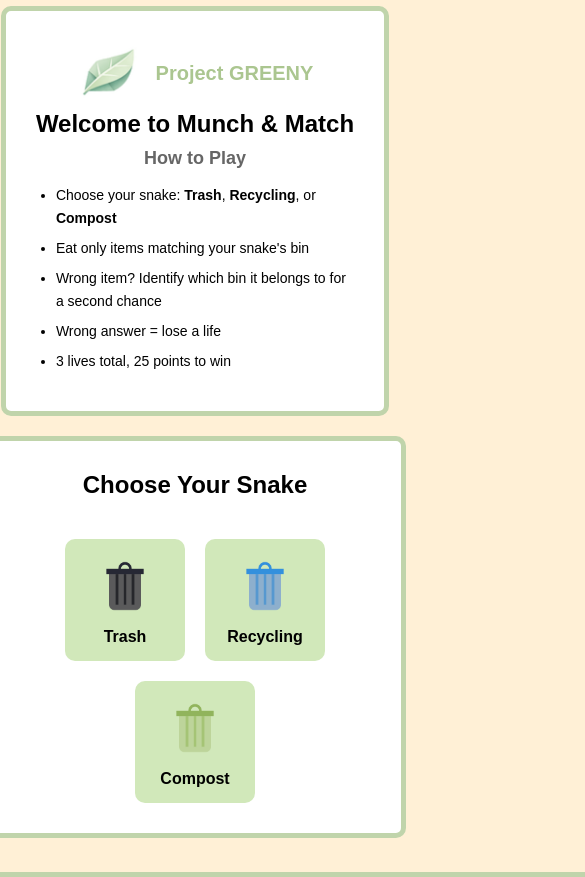
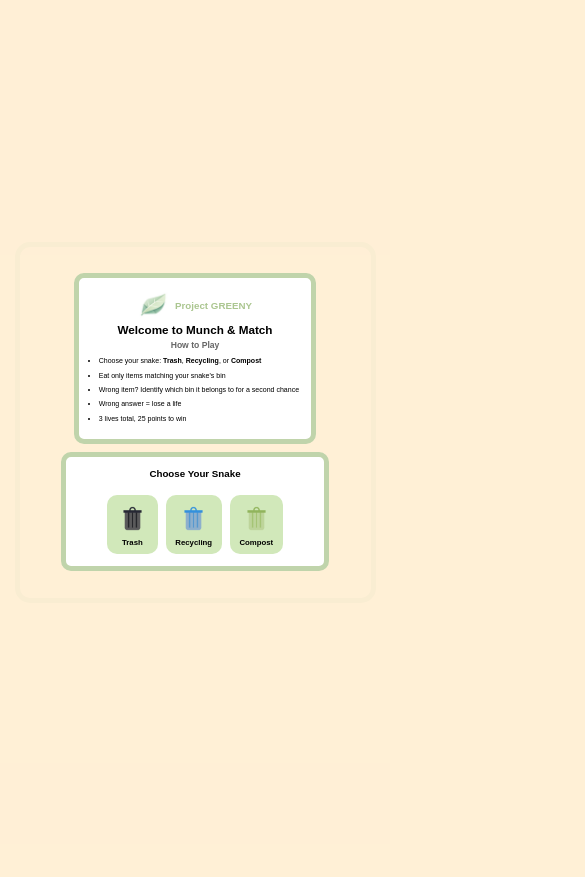
Before and after one commit to crbns/project-greeny-game, a website: page index.html in a window 390 px wide. Shown: the top 877 px of the page, 585 px wide, since content can reach past the window. After the commit the page ends 844 px from the top, so only its background shows below. Drawn offline with Linux system fonts and the light colour scheme.

Commit message:
add dynamic scaling to game canvas and messages

```diff
--- a/index.html
+++ b/index.html
@@ -15,6 +15,10 @@
       canvas {
         border: 5px solid #c0d4ab;
         border-radius: 15px;
+        max-width: 90vmin;
+        max-height: 90vmin;
+        width: 100%;
+        height: 100%;
       }
       .overlay {
         position: fixed;
@@ -31,20 +35,25 @@
       .message {
         background: #ffffff;
         color: #000000;
-        padding: 20px;
+        padding: 2vmin;
         border: 5px solid #c0d4ab;
         border-radius: 10px;
         text-align: center;
         font-family: Arial, sans-serif;
+        max-width: 90vmin;
+        max-height: 90vmin;
+        width: auto;
+        height: auto;
+        overflow: auto;
       }
       #continueBtn {
         background: #c0d4ab;
         color: #000000;
         border: none;
-        padding: 10px 20px;
-        margin-top: 10px;
+        padding: 1.5vmin 3vmin;
+        margin-top: 1vmin;
         cursor: pointer;
-        font-size: 16px;
+        font-size: 2vmin;
       }
       #continueBtn:hover {
         background: #b0c49b;
@@ -54,10 +63,10 @@
         background: #c0d4ab;
         color: #000000;
         border: none;
-        padding: 10px 20px;
-        margin: 0 10px;
+        padding: 1.5vmin 3vmin;
+        margin: 0 1vmin;
         cursor: pointer;
-        font-size: 16px;
+        font-size: 2vmin;
       }
       #yesBtn:hover,
       #noBtn:hover {
@@ -65,24 +74,24 @@
       }
       .theme-buttons {
         display: flex;
-        gap: 20px;
+        gap: 2vmin;
         justify-content: center;
         flex-wrap: wrap;
-        margin-top: 20px;
+        margin-top: 2vmin;
       }
       .theme-btn {
         background: #d1e8ba;
         color: #000000;
         border: none;
-        padding: 15px 20px;
+        padding: 2vmin 2.5vmin;
         cursor: pointer;
-        font-size: 16px;
+        font-size: 2vmin;
         border-radius: 10px;
         display: flex;
         flex-direction: column;
         align-items: center;
-        gap: 10px;
-        min-width: 120px;
+        gap: 1vmin;
+        min-width: 12vmin;
         transition: background 0.2s;
       }
       .theme-btn:hover {
@@ -103,25 +112,25 @@
       .feedback-content {
         background: #ffffff;
         color: #000000;
-        padding: 30px;
+        padding: 3vmin;
         border: 5px solid #e74c3c;
         border-radius: 10px;
         text-align: center;
         font-family: Arial, sans-serif;
-        max-width: 500px;
+        max-width: 50vmin;
       }
       #feedbackMessage {
-        font-size: 20px;
+        font-size: 2.5vmin;
         font-weight: bold;
-        margin-bottom: 10px;
+        margin-bottom: 1vmin;
       }
       #lifeLostMessage {
-        font-size: 18px;
+        font-size: 2.2vmin;
         color: #e74c3c;
       }
       .theme-icon {
-        width: 64px;
-        height: 64px;
+        width: 8vmin;
+        height: 8vmin;
         object-fit: contain;
       }
       .theme-btn span {
@@ -130,73 +139,74 @@
       .start-screen-container {
         display: flex;
         flex-direction: column;
-        gap: 20px;
-        max-width: 90%;
+        gap: 2vmin;
+        max-width: 90vmin;
         align-items: center;
         width: 100%;
       }
       .welcome-message {
-        padding: 30px;
+        padding: 3vmin;
       }
       .logo-header {
         display: flex;
         align-items: center;
         justify-content: center;
-        gap: 15px;
-        margin-bottom: 5px;
+        gap: 1.5vmin;
+        margin-bottom: 0.5vmin;
       }
       .project-name {
-        font-size: 20px;
+        font-size: 2.5vmin;
         font-weight: bold;
         color: #abc690;
         font-family: Arial, sans-serif;
       }
       .game-logo {
-        width: 64px;
-        height: 64px;
+        width: 8vmin;
+        height: 8vmin;
         object-fit: contain;
       }
       .welcome-message h1 {
-        margin: 0 0 10px 0;
-        font-size: 24px;
+        margin: 0 0 1vmin 0;
+        font-size: 3vmin;
         text-align: center;
         white-space: nowrap;
       }
       .welcome-message h2 {
         margin-top: 0;
-        margin-bottom: 15px;
-        font-size: 18px;
+        margin-bottom: 1.5vmin;
+        font-size: 2.2vmin;
         color: #666;
       }
       .welcome-message .instructions {
         margin: 0;
-        padding-left: 20px;
-        font-size: 14px;
+        padding-left: 2vmin;
+        font-size: 1.8vmin;
         line-height: 1.6;
-        max-width: 600px;
+        max-width: 60vmin;
         text-align: left;
       }
       .welcome-message .instructions li {
-        margin-bottom: 8px;
+        margin-bottom: 0.8vmin;
       }
       .choose-snake-message {
         display: flex;
         flex-direction: column;
         align-items: center;
         justify-content: center;
-        padding: 30px;
+        padding: 3vmin;
         width: 100%;
-        max-width: 600px;
+        max-width: 60vmin;
       }
       .choose-snake-message h2 {
-        margin: 0 0 20px 0;
+        margin: 0 0 2vmin 0;
+        font-size: 2.5vmin;
         text-align: center;
         width: 100%;
       }
     </style>
   </head>
   <body>
-    <canvas id="gameCanvas" width="900" height="900"></canvas>
+    <canvas id="gameCanvas"></canvas>
     <div id="startScreenOverlay" class="overlay">
       <div class="start-screen-container">
         <div class="message welcome-message">
--- a/script.js
+++ b/script.js
@@ -1,6 +1,22 @@
 const canvas = document.getElementById("gameCanvas");
 const ctx = canvas.getContext("2d");
-const gridSize = 75;
+const tileCountX = 12;
+const tileCountY = 12;
+let gridSize = 0;
+
+/**
+ * Updates canvas size to fit within viewport while maintaining aspect ratio
+ */
+function updateCanvasSize() {
+    const minDimension = Math.min(window.innerWidth, window.innerHeight);
+    const targetSize = Math.floor(minDimension * 0.9);
+    canvas.width = targetSize;
+    canvas.height = targetSize;
+    gridSize = targetSize / tileCountX;
+}
+
+updateCanvasSize();
+window.addEventListener("resize", updateCanvasSize);
 const foodTypes = [
   "cardboard_box",
   "paper",
@@ -42,8 +58,6 @@ const foodTypes = [
 const winCondition = 25;
 
 function getInitialSnake() {
-  const tileCountX = canvas.width / gridSize;
-  const tileCountY = canvas.height / gridSize;
   const startX = Math.floor(tileCountX / 4);
   const startY = Math.floor(tileCountY / 2);
   return [
@@ -252,8 +266,6 @@ function getRandomFoods() {
       wrongFoods[Math.floor(Math.random() * wrongFoods.length)],
     );
   }
-  const tileCountX = canvas.width / gridSize;
-  const tileCountY = canvas.height / gridSize;
   for (let name of selectedNames) {
     let newFood;
     do {
@@ -350,8 +362,6 @@ function drawSnake(segments) {
  * Renders the game scene including background, snake, food, and score
  */
 function draw() {
-  const tileCountX = canvas.width / gridSize;
-  const tileCountY = canvas.height / gridSize;
   for (let x = 0; x < tileCountX; x++) {
     for (let y = 0; y < tileCountY; y++) {
       ctx.fillStyle = (x + y) % 2 === 0 ? "#fff0d6" : "#f2e4cb";
@@ -511,13 +521,11 @@ function update(deltaTime) {
     }
 
     // Check wall collision
-    const currentTileCountX = canvas.width / gridSize;
-    const currentTileCountY = canvas.height / gridSize;
     if (
       head.x < 0 ||
-      head.x >= currentTileCountX ||
+      head.x >= tileCountX ||
       head.y < 0 ||
-      head.y >= currentTileCountY
+      head.y >= tileCountY
     ) {
       gameState = "gameover";
       gameOverMessageEl.textContent = "Game Over";
```
